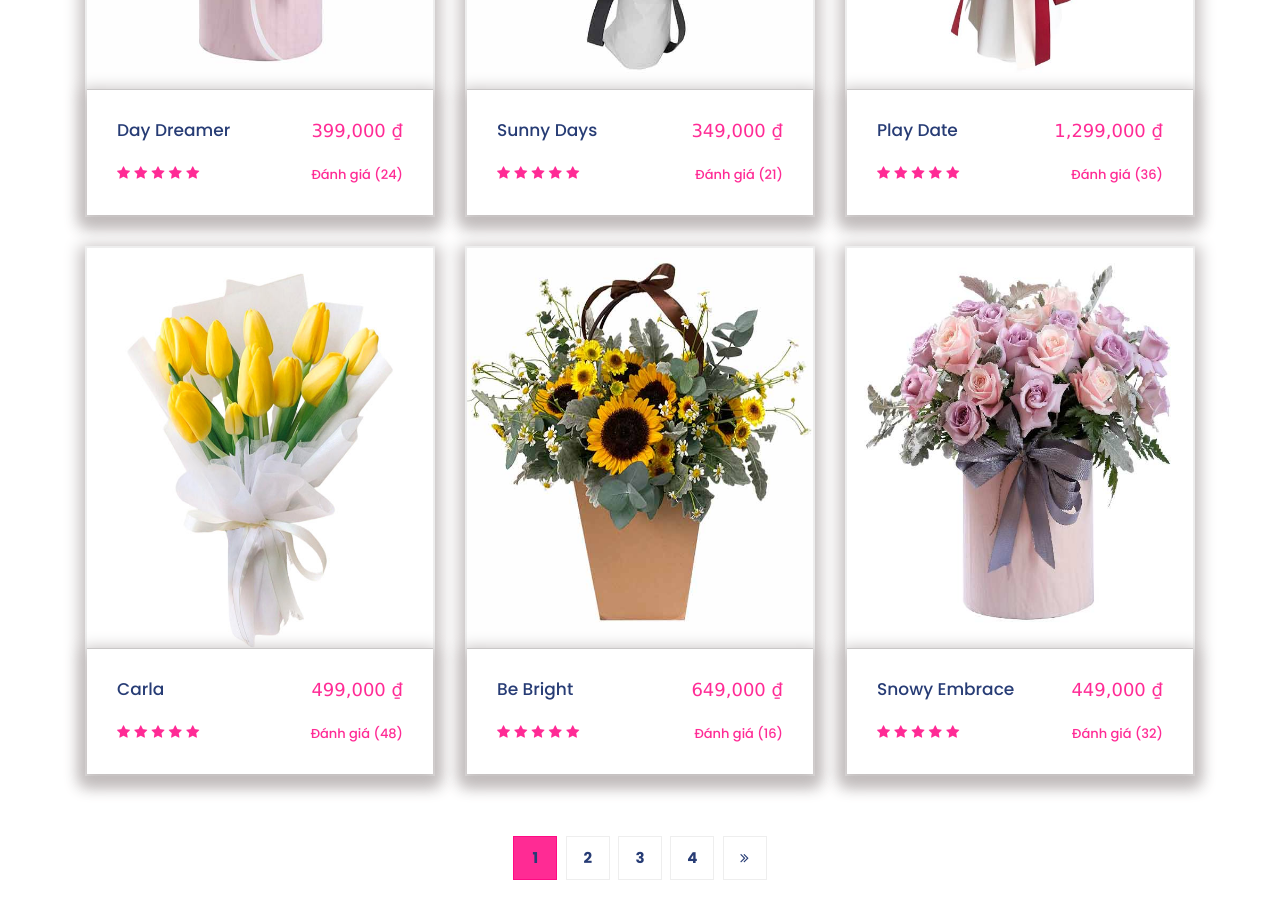
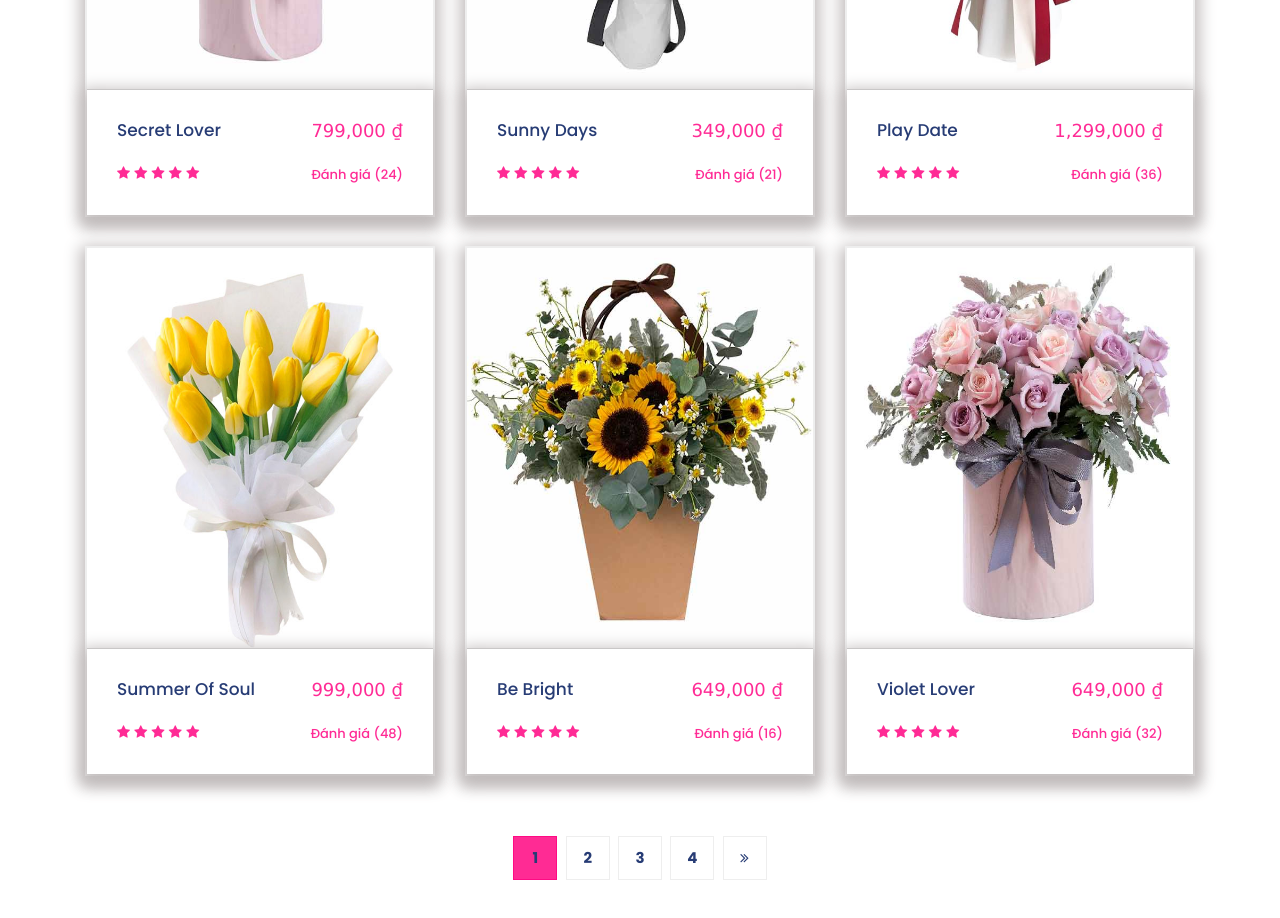
Before and after one commit to vuaspro1/BaiThucTap, a plain HTML site: page products.html in a window 1280 px wide. Shown: the part 980-1898 px from the top of the page. Drawn offline with Linux system fonts and the light colour scheme.

Commit message:
Update products.html

```diff
--- a/products.html
+++ b/products.html
@@ -116,9 +116,9 @@ https://templatemo.com/tm-546-sixteen-clothing
                   <div class="img"><a href="#"><img src="images/product-8.jpeg" alt=""></a> </div>
                   <div class="down-content">
                     <a href="#">
-                      <h4>Day Dreamer</h4>
+                      <h4>Secret Lover</h4>
                     </a>
-                    <h6>399,000 ₫ </h6>
+                    <h6>799,000 ₫ </h6>
                     <ul class="stars">
                       <li><i class="fa fa-star"></i></li>
                       <li><i class="fa fa-star"></i></li>
@@ -182,9 +182,9 @@ https://templatemo.com/tm-546-sixteen-clothing
                   <div class="img"><a href="#"><img src="images/product-12.jpeg" alt=""></a> </div>
                   <div class="down-content">
                     <a href="#">
-                      <h4>Carla</h4>
+                      <h4>Summer Of Soul</h4>
                     </a>
-                    <h6>499,000 ₫</h6>
+                    <h6>999,000 ₫</h6>
                     <ul class="stars">
                       <li><i class="fa fa-star"></i></li>
                       <li><i class="fa fa-star"></i></li>
@@ -226,9 +226,9 @@ https://templatemo.com/tm-546-sixteen-clothing
                   <div class="img"><a href="#"><img src="images/product-7.jpeg" alt=""></a> </div>
                   <div class="down-content">
                     <a href="#">
-                      <h4>Snowy Embrace</h4>
+                      <h4>Violet Lover</h4>
                     </a>
-                    <h6>449,000 ₫</h6>
+                    <h6>649,000 ₫</h6>
                     <ul class="stars">
                       <li><i class="fa fa-star"></i></li>
                       <li><i class="fa fa-star"></i></li>
```
